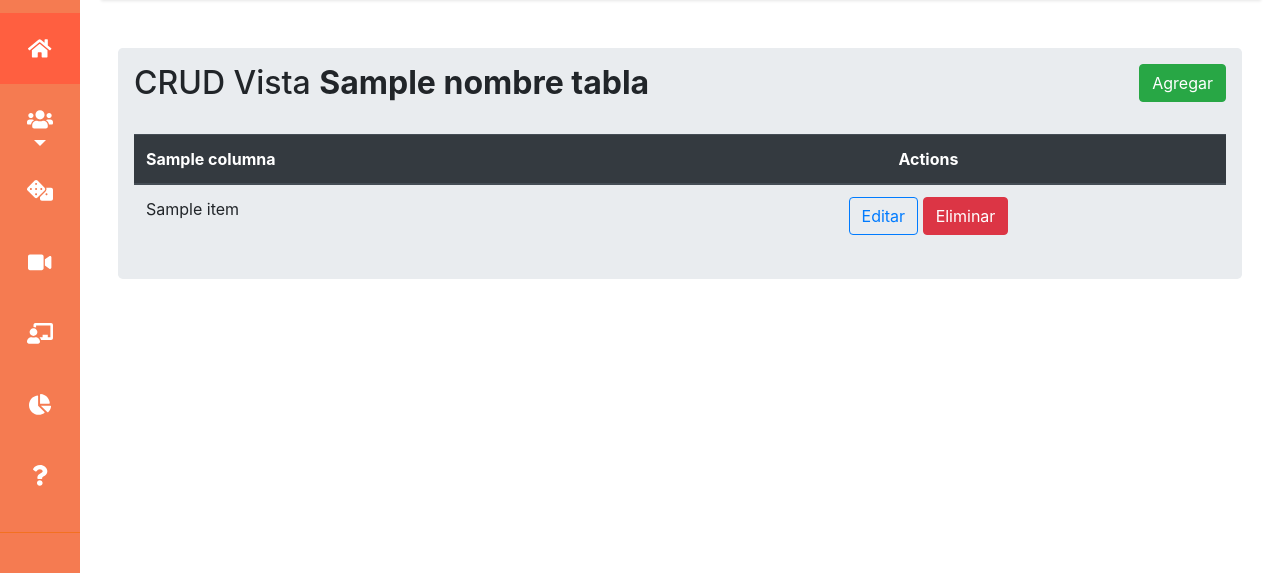
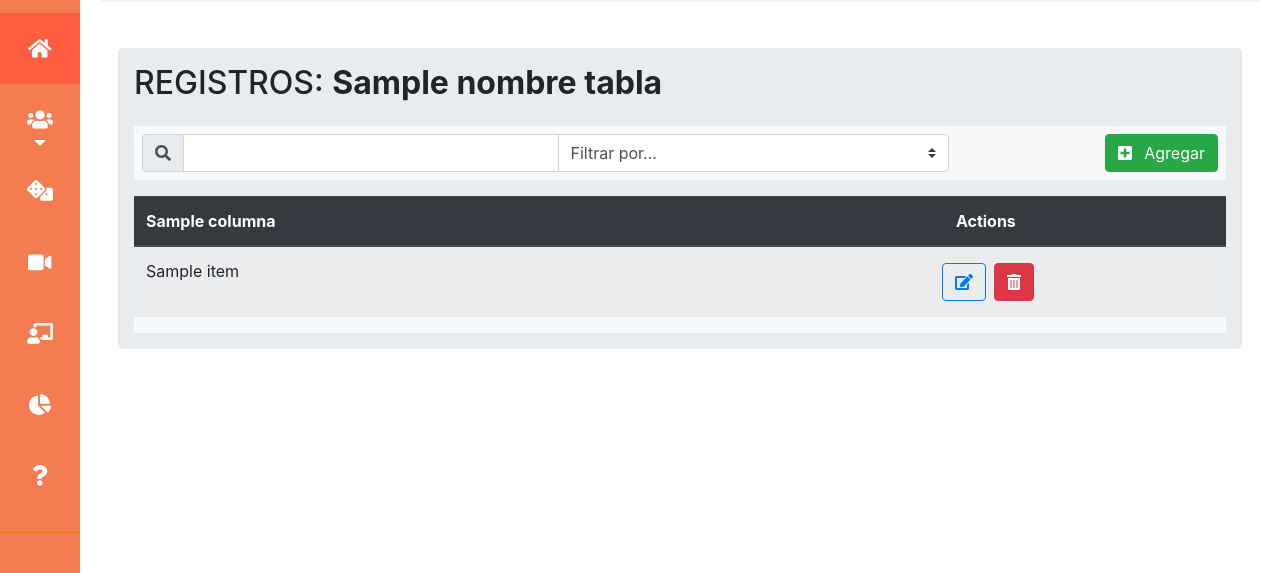
Before and after one commit to bemc22/bases-proyecto, a Flask app: template templates/view.html.j2 in a window 1280 px wide. Shown: the part 90-663 px from the top of the page. Run offline with Flask 2, Linux system fonts and the light colour scheme; the visitor is signed in with stand-in values (Sample User, id 1); the template is opened without the code that fills it: most values are stand-ins (such as "Sample title", 1, 10 or a date in 2020); parts of the project's set-up code (start-up, migrations or seed data) failed here and were passed over; some libraries are stand-ins or nearby versions.

Commit message:
More frontend changes

```diff
--- a/static/css/style.css
+++ b/static/css/style.css
@@ -1,5 +1,33 @@
 .mw-332{
   max-width: 332px !important;
+}
+
+body::-webkit-scrollbar {
+  width: 8px;
+}
+
+body::-webkit-scrollbar-thumb {
+  background: #ccc;
+  border-radius: 4px;
+}
+
+body::-webkit-scrollbar-thumb:active {
+  background-color: #999999;
+}
+
+body::-webkit-scrollbar-thumb:hover {
+  background: #b3b3b3;
+  box-shadow: 0 0 2px 1px rgba(0, 0, 0, 0.2);
+}
+
+body::-webkit-scrollbar-track {
+  background: #e1e1e1;
+  border-radius: 4px;
+}
+
+body::-webkit-scrollbar-track:hover,
+body::-webkit-scrollbar-track:active {
+  background: #d4d4d4;
 }
 
 /*
--- a/templates/base.html.j2
+++ b/templates/base.html.j2
@@ -18,6 +18,6 @@
   <script src="https://stackpath.bootstrapcdn.com/bootstrap/4.5.2/js/bootstrap.min.js" integrity="sha384-B4gt1jrGC7Jh4AgTPSdUtOBvfO8shuf57BaghqFfPlYxofvL8/KUEfYiJOMMV+rV" crossorigin="anonymous"></script>
   <script src="https://cdn.jsdelivr.net/npm/sweetalert2@9"></script>
   <script src="{{url_for('static', filename='./js/animate.js')}}" charset="utf-8"></script>
-  {% block quick %} {% endblock %}
+  {% block action %} {% endblock %}
 </body>
 </html>
--- a/templates/login.html.j2
+++ b/templates/login.html.j2
@@ -88,7 +88,7 @@
 
 {% endblock %}
 
-{% block quick %}
+{% block action %}
   {% with mensajes = get_flashed_messages() %}
     {% if mensajes %}
       {% for msg in mensajes %}
--- a/templates/menu.html.j2
+++ b/templates/menu.html.j2
@@ -1,6 +1,6 @@
 {% extends 'header.html.j2' %}
 
-{% block title %} Home {% endblock %}
+{% block title %} Galea: Inicio {% endblock %}
 
 {% block contenido %}
 
--- a/templates/view.html.j2
+++ b/templates/view.html.j2
@@ -1,6 +1,6 @@
 {%extends 'header.html.j2' %}
 
-{% block title %} CRUD - {{nombre_tabla|capitalize}} {% endblock %}
+{% block title %} Personal: {{nombre_tabla|capitalize}} {% endblock %}
 
 {% block contenido %}
 
@@ -9,14 +9,32 @@
     <div class="row">
       <div class="col lg-12">
         <div class="jumbotron p-3">
-          <h2>CRUD Vista <b>{{nombre_tabla|capitalize}} </b>
-            <button type="button" class="btn btn-success float-right" data-toggle="modal" data-target="#mymodal">Agregar</button></h2>
-          <br>
-          <table class="table table-hover table-ligth">
+          <h2>REGISTROS: <b>{{nombre_tabla|capitalize}} </b></h2>
+          <div class="d-flex p-2 mt-4 mb-3 justify-content-between bg-light">
+            <div class="input-group w-75">
+              <div class="input-group-prepend">
+                <span class="input-group-text"><i class="fas fa-search"></i></span>
+              </div>
+              <input type="text" aria-label="Buscar..." class="form-control">
+              <select class="custom-select">
+                <option selected>Filtrar por...</option>
+                {% for columna in nombres %}
+                <option value = "{{columna}}">{{columna|capitalize | replace('_', ' ')}}</option>
+                {% endfor %}
+              </select>
+            </div>
+            <button type="button" class="btn btn-success" data-toggle="modal" data-target="#mymodal">
+              <i class="fas fa-plus-square mr-2"></i>
+              Agregar
+            </button>
+          </div>
+
+          <div class="d-flex bg-light">
+            <table class="table table-striped table-hover table-ligth">
             <thead class="thead-dark">
               <tr>
                 {% for columna in nombres %}
-                <th>{{columna|capitalize}}</th>
+                <th>{{columna|capitalize | replace('_', ' ')}}</th>
                 {% endfor %}
 
                 <th style="text-align: center">Actions</th>
@@ -33,10 +51,12 @@
 
                 <td style="text-align: center">
 
-                  <a href="" class="btn btn-outline-primary btn-xs" data-toggle="modal" data-target="#modaledit{{row.0}}">Editar</a>
+                  <a class="btn btn-outline-primary btn-xs m-1" data-toggle="modal" data-target="#modaledit{{row.0}}">
+                    <i class="fas fa-edit"></i>
+                  </a>
 
                   <button type="button" class="btn btn-danger btn-xs" data-toggle="modal" data-target="#confirm_eliminar{{row.0}}">
-                    Eliminar
+                    <i class="fas fa-trash-alt"></i>
                   </button>
 
                   {# confirm_eliminar{{persona.id}} #}
@@ -96,6 +116,7 @@
               {% endfor %}
             </tbody>
           </table>
+          </div>
         </div>
 
         <div id="mymodal" class="modal fade" role="dialog">
```
